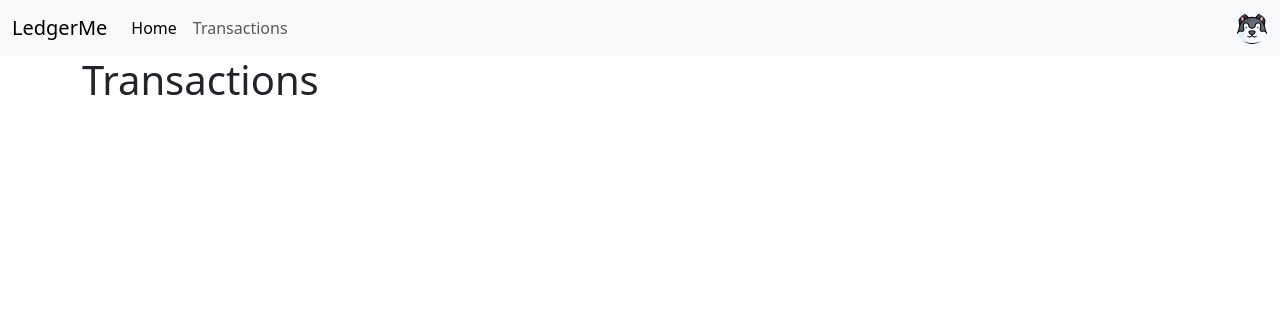
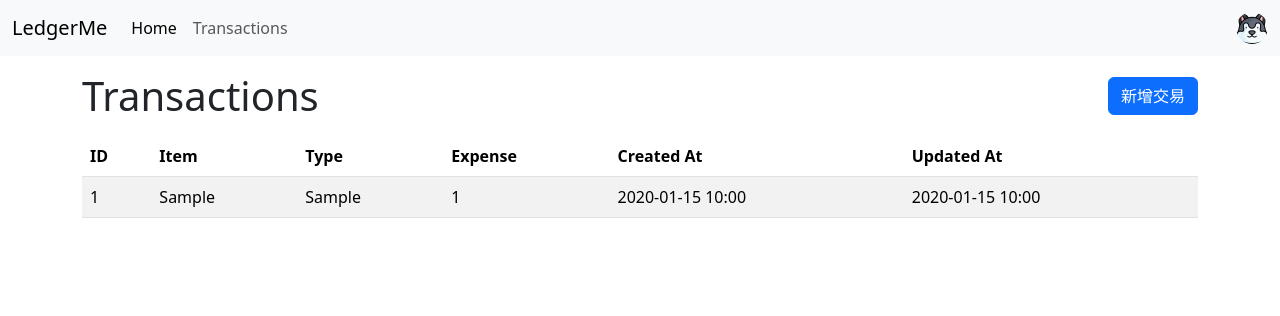
Before and after one commit to Ting-chien/ledger-me, a Flask app: page /transactions/ in a window 1280 px wide. Shown: the top 316 px of the page. Run offline with Flask 3, Linux system fonts and the light colour scheme; tables that the repository leaves empty hold one stand-in row (values such as "Sample post").

Commit message:
Add table in transaction.index page

```diff
--- a/app/templates/transactions/index.html
+++ b/app/templates/transactions/index.html
@@ -1,5 +1,32 @@
 {% extends "base.html" %}
 
 {% block page_content %}
-    <h1>Transactions</h1>
+    <div class="d-flex justify-content-between align-items-center mb-3 mt-3">
+        <h1 class="mb-0">Transactions</h1>
+        <a href="{{ url_for('transactions.index') }}" class="btn btn-primary">新增交易</a>
+    </div>
+    <table class="table table-striped">
+        <thead>
+            <tr>
+                <th>ID</th>
+                <th>Item</th>
+                <th>Type</th>
+                <th>Expense</th>
+                <th>Created At</th>
+                <th>Updated At</th>
+            </tr>
+        </thead>
+        <tbody>
+            {% for t in transactions %}
+            <tr>
+                <td>{{ t.id }}</td>
+                <td>{{ t.item }}</td>
+                <td>{{ t.type }}</td>
+                <td>{{ t.expense }}</td>
+                <td>{{ t.created_at.strftime('%Y-%m-%d %H:%M') if t.created_at else '' }}</td>
+                <td>{{ t.updated_at.strftime('%Y-%m-%d %H:%M') if t.updated_at else '' }}</td>
+            </tr>
+            {% endfor %}
+        </tbody>
+    </table>
 {% endblock %}
--- a/app/transactions/routes.py
+++ b/app/transactions/routes.py
@@ -1,8 +1,10 @@
 from flask import render_template
+from app.transactions.models import Transaction
 
 from . import blueprint
 
 
 @blueprint.route("/", methods=["GET"])
 def index():
-    return render_template("transactions/index.html")
+    transactions = Transaction.query.order_by(Transaction.created_at.desc()).all()
+    return render_template("transactions/index.html", transactions=transactions)
```
